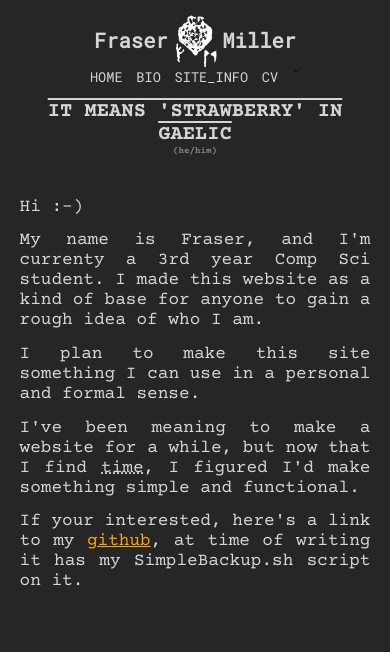
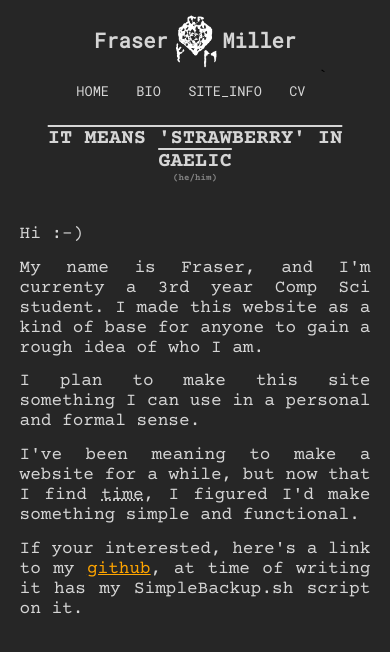
Before and after one commit to FronzoMimlet/fronzomimlet.github.io, a plain HTML site: page index.html in a window 390 px wide. Drawn offline with nearby package versions, Linux system fonts and the light colour scheme.

Commit message:
changed padding to nav bar is centred in mobile

```diff
--- a/style.css
+++ b/style.css
@@ -152,6 +152,10 @@
     nav{
       align-items: center;
     }
+
+    nav li{
+      padding: 1em 1em
+    }
     .content{
       width: 90%;
     }
```
